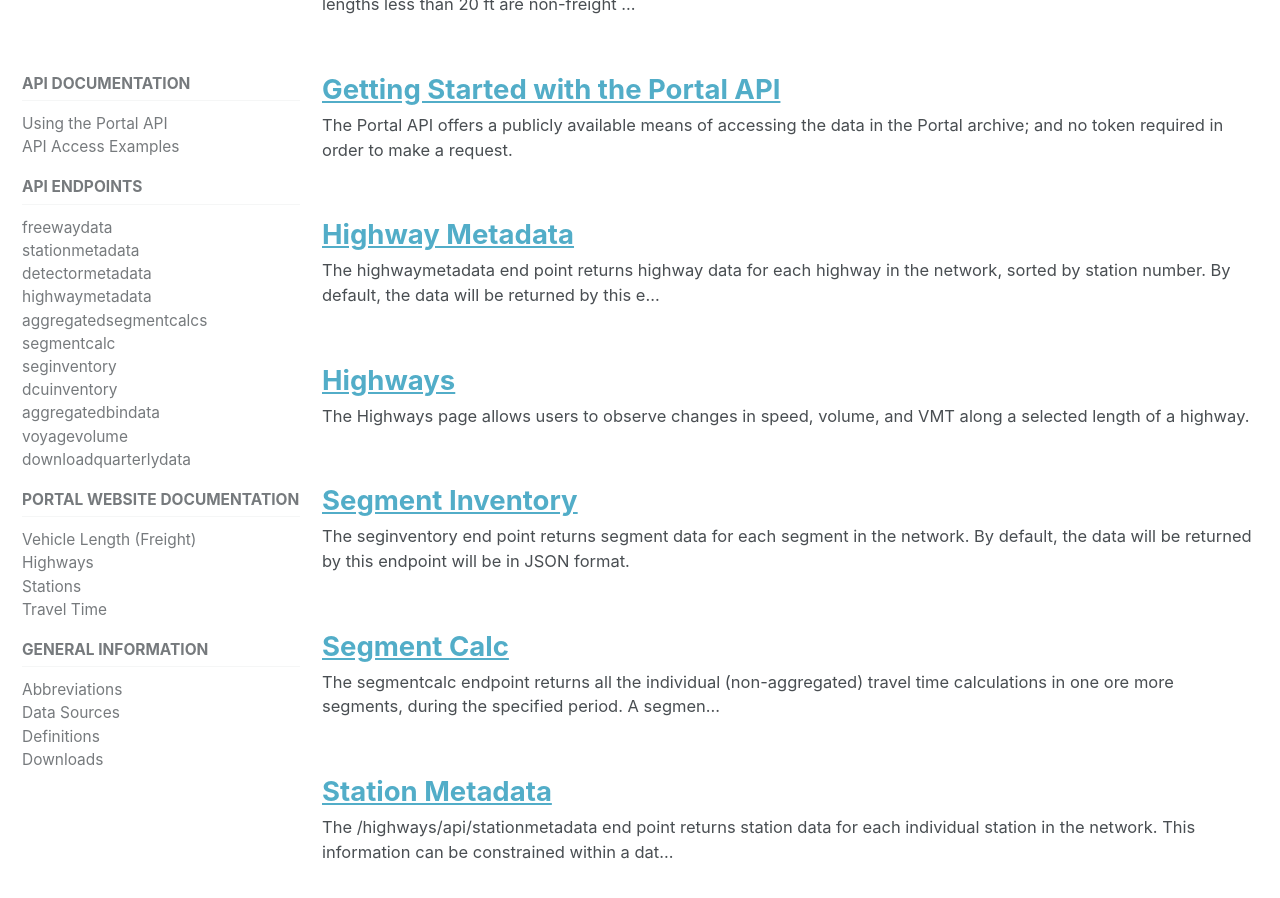
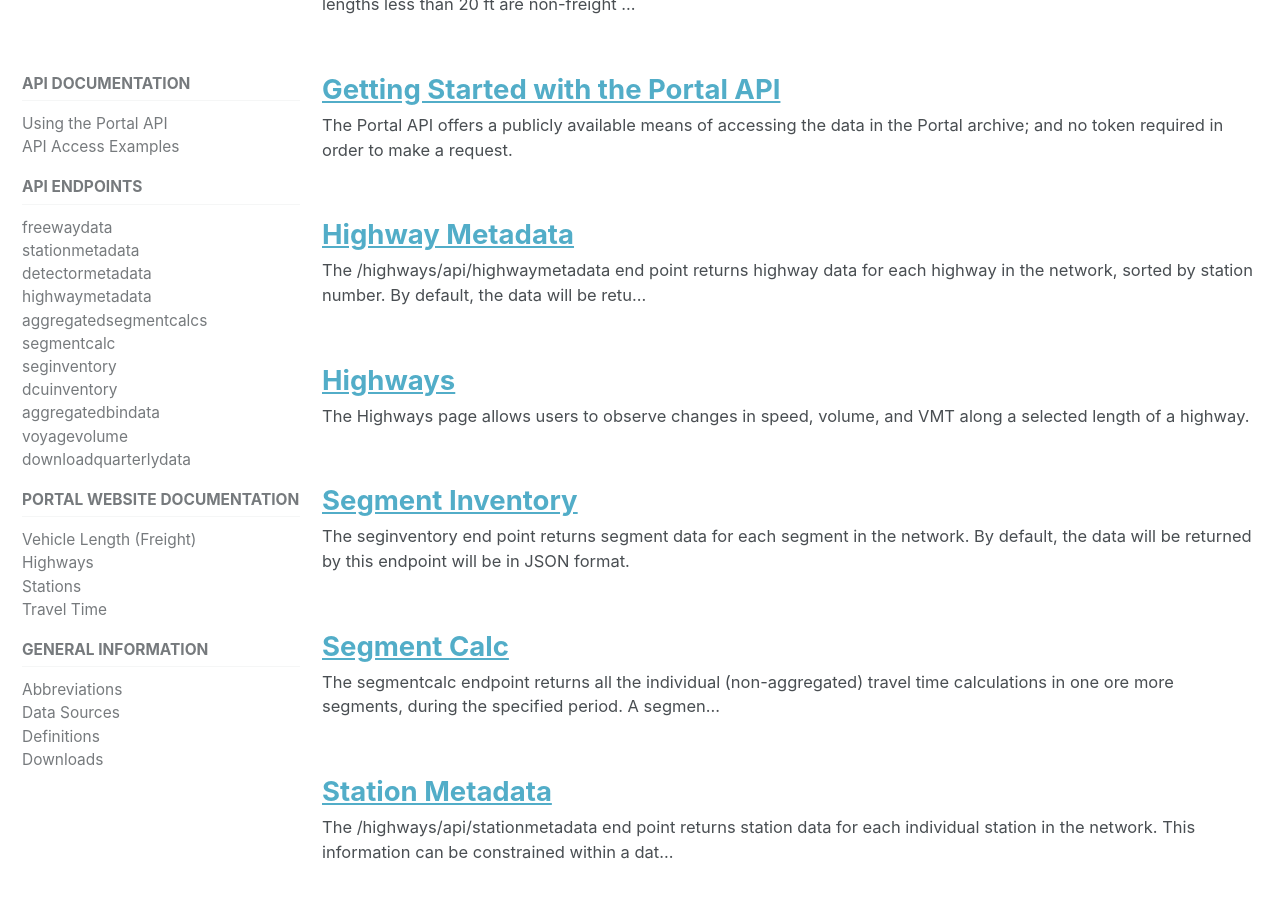
Before and after one commit to adus/portal-documentation, a Jekyll site: the page built from _pages/documentation.md, in a window 1280 px wide and 900 px high, scrolled down 1984 px. Built offline with Jekyll 4.4.1, drawn with Linux system fonts in a browser that asks for light colours; nearby versions of some CDN libraries.

Commit message:
Update highwaymetadata.md
Formatting and Standardization

````diff
--- a/_documents/highwaymetadata.md
+++ b/_documents/highwaymetadata.md
@@ -1,7 +1,7 @@
 ---
 title: "Highway Metadata"
 ---
-The _highwaymetadata_ end point returns highway data for each highway in the network, sorted by station number. By default, the data will be returned by this
+The _/highways/api/highwaymetadata_ end point returns highway data for each highway in the network, sorted by station number. By default, the data will be returned by this
 endpoint will be in JSON format.
 
 ## Parameters
@@ -9,7 +9,7 @@ Detector Metadata takes the following Parameters
 
 | Name         | Required  | Description                                        | Type   | Example      |
 | ------------ | --------- | -------------------------------------------------- | ------ | ------------ |
-|  format      | No        | File format. Acceptable values are CSV or JSON     | String | csv          |
+|  format      | No        | File format. Acceptable values are CSV or JSON     | String | CSV          |
 
 ## Example Request
 ```http://new.portal.its.pdx.edu:8080/highways/api/detectormetadata/?format=csv```
````
